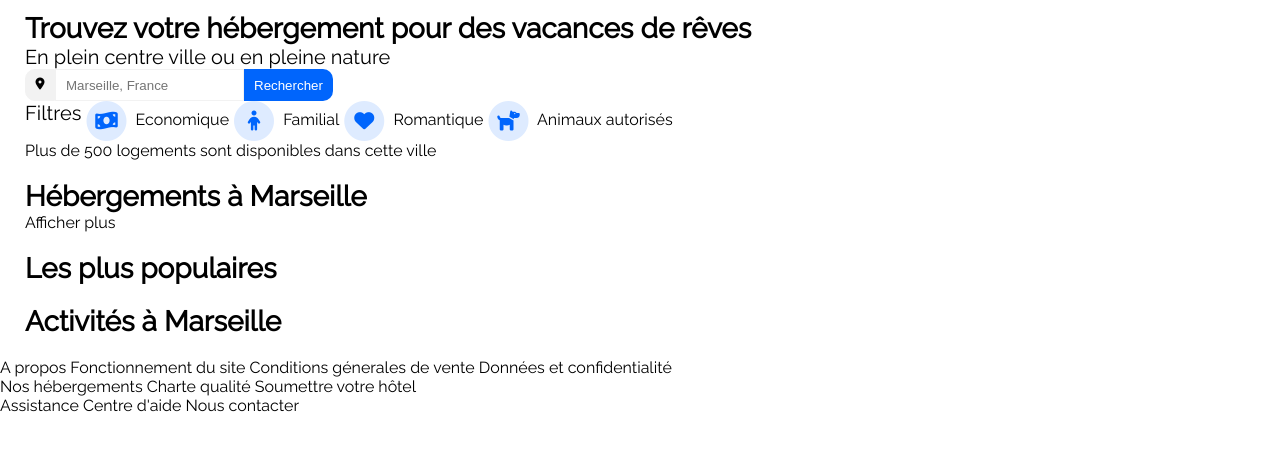
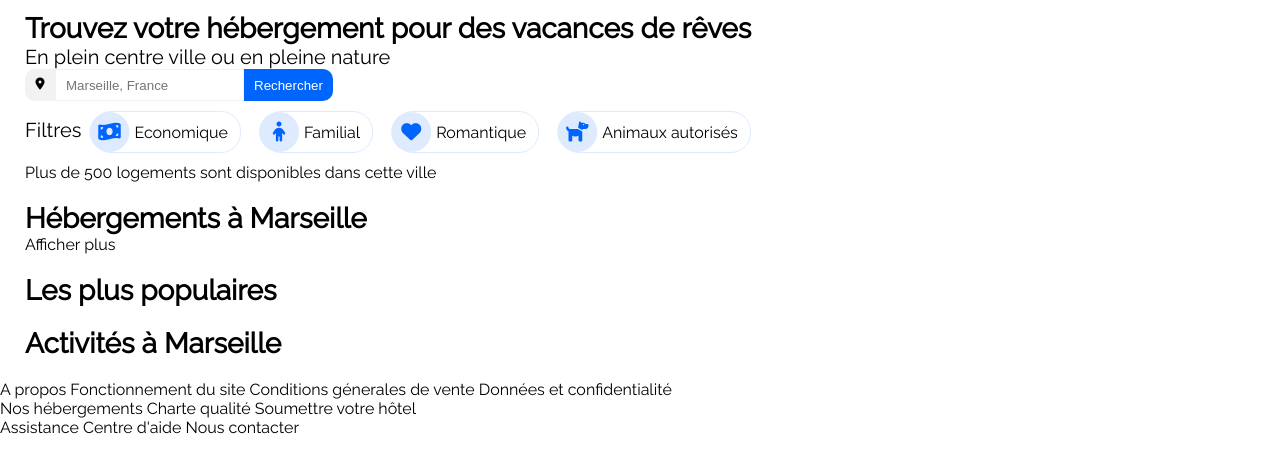
Before and after one commit to FischKevin/oc-webdev-projet2, a plain HTML site: page index.html in a window 1280 px wide. Shown: the part 128-600 px from the top of the page. Drawn offline with Linux system fonts and the light colour scheme.

Commit message:
filters done

```diff
--- a/css/style.css
+++ b/css/style.css
@@ -104,11 +104,31 @@ li > a:hover {
 #filters {
     display: flex;
     flex-wrap: wrap;
-    vertical-align: middle;
+    padding: 10px 0;
+    justify-content:flex-start
 }
 
-.filter-name {
-    padding-left: 50px;
+#filters > h2 {
+    padding-top: 7px;
+    margin-right: 10px;
+}
+
+.filter-type {
+    border: 1px solid var(--light-blue);
+    border-radius: 20px;
+    display: flex;
+    height: 42px;
+    align-items: center;
+    padding-right: 12px;
+    margin-right:  20px;
+}
+
+.fa-stack {
+    margin-left: -8px;
+}
+
+.fa-stack > h3 {
+    padding-left: 55px;
 }
 
 .fa-money-bill-wave,
@@ -121,6 +141,8 @@ li > a:hover {
 .fa-circle {
     color: var(--light-blue);
 }
+
+
 
 /*** HEBERGEMENTS ***/
 
--- a/index.html
+++ b/index.html
@@ -40,33 +40,37 @@
         <div id="filters">
 
             <h2>Filtres</h2>
-            <div>
+
+            <div class="filter-type">
                 <p class="fa-stack fa-lg">
                     <i class="fa fa-circle fa-stack-2x"></i>
                     <i class="fa fa-money-bill-wave fa-stack-1x"></i>
+                    <h3>Economique</h3>
                 </p>
-                <span>Economique</span>
             </div>
-            <div>
+
+            <div class="filter-type">
                 <p class="fa-stack fa-lg">
                     <i class="fa fa-circle fa-stack-2x"></i>
                     <i class="fa fa-child fa-stack-1x"></i>
                 </p>
-                <span>Familial</span>
+                <h3>Familial</h3>
             </div>
-            <div>
+
+            <div class="filter-type">
                 <p class="fa-stack fa-lg">
                     <i class="fa fa-circle fa-stack-2x"></i>
                     <i class="fa fa-heart fa-stack-1x"></i>
                 </p>
-                <span>Romantique</span>
+                <h3>Romantique</h3>
             </div>
-            <div>
+
+            <div class="filter-type">
                 <p class="fa-stack fa-lg">
                     <i class="fa fa-circle fa-stack-2x"></i>
                     <i class="fa fa-dog fa-stack-1x"></i>
                 </p>
-                <span>Animaux autorisés</span>
+                <h3>Animaux autorisés</h3>
             </div>
         </div>
 
```
